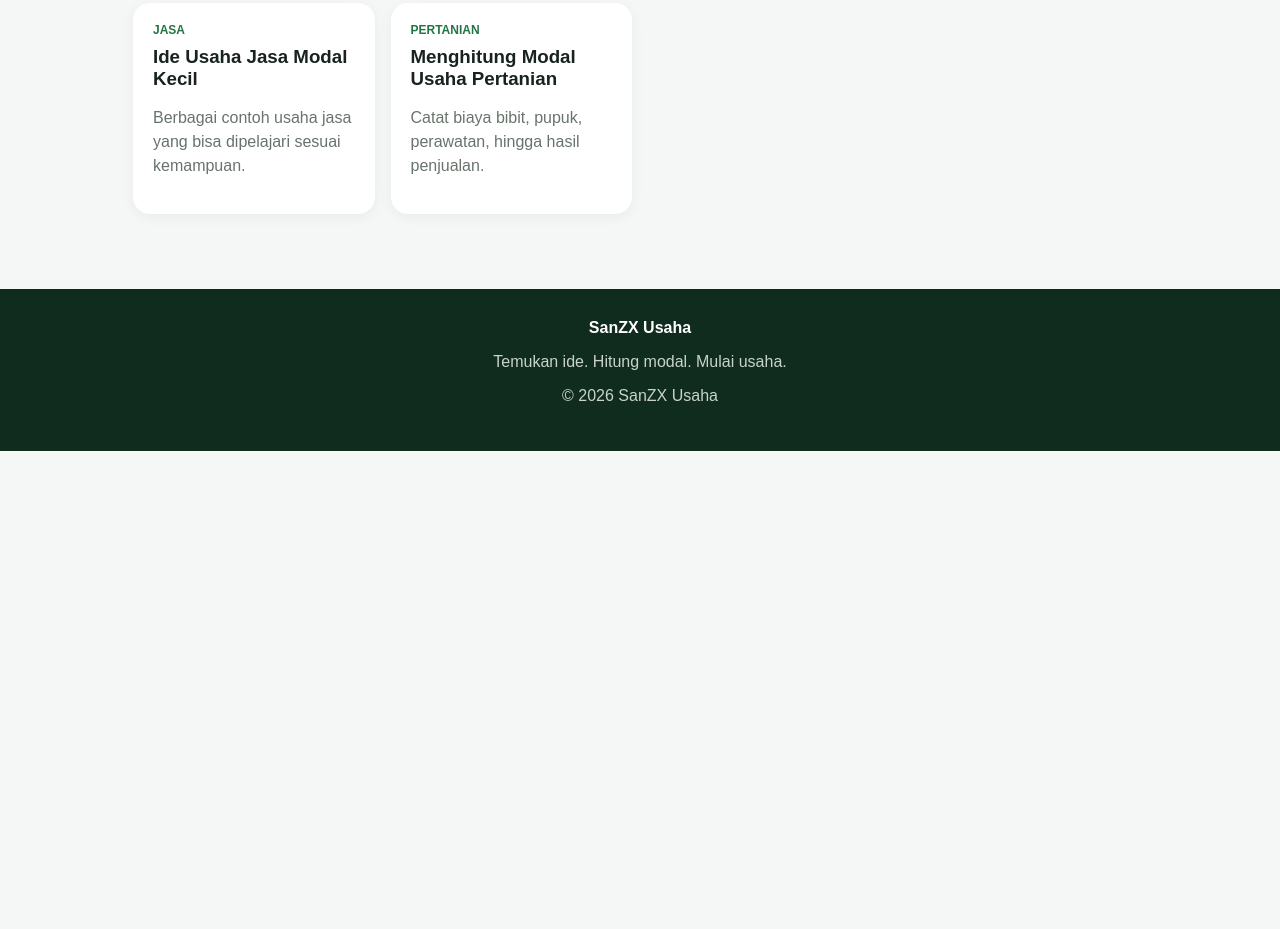
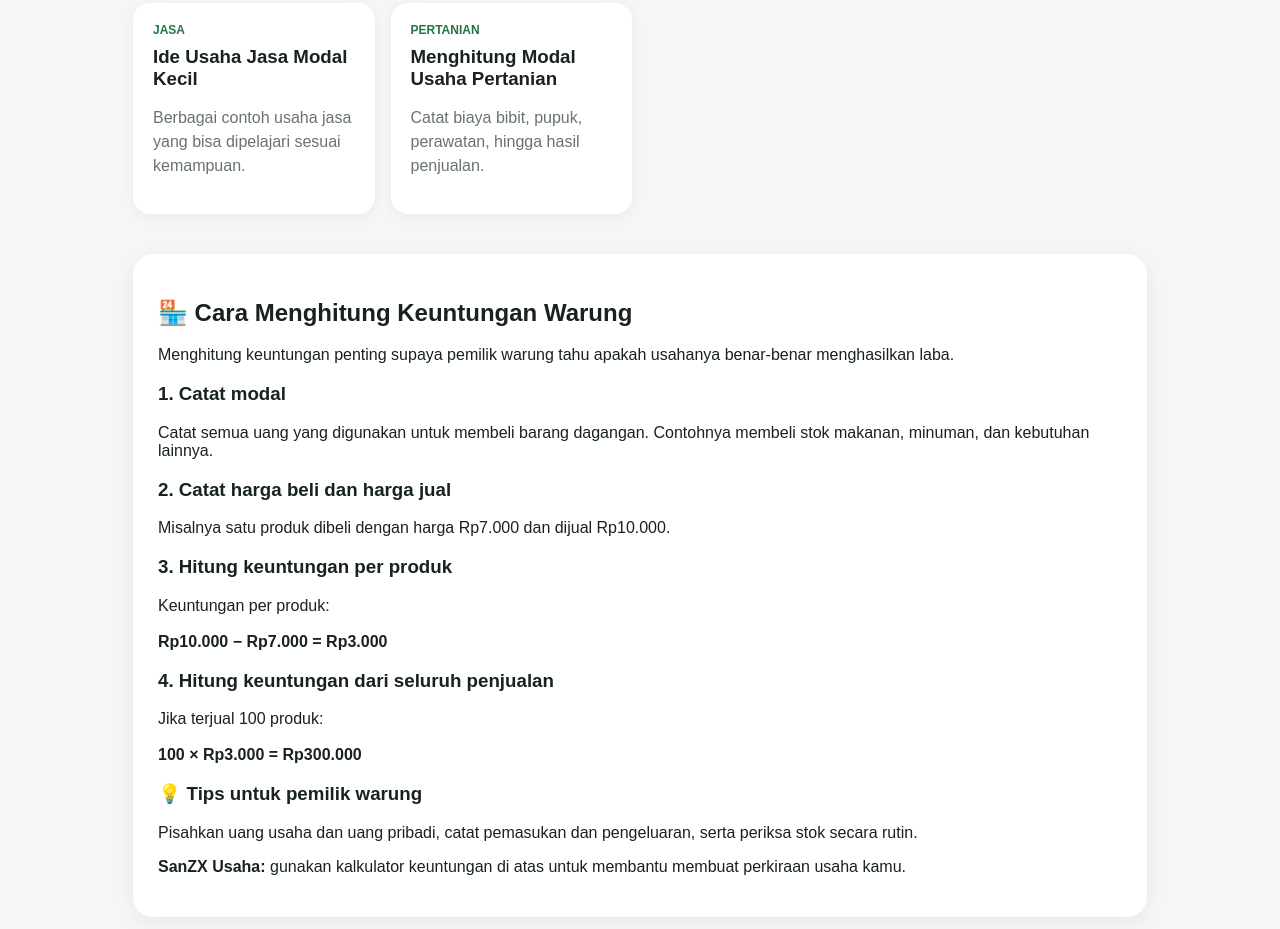
Before and after one commit to kalsanzx/sanzx-tips, a plain HTML site: page index.html in a window 1280 px wide. Shown: the part 1531-2460 px from the top of the page. Before the commit the page ends 1982 px from the top, so only its background shows below. Drawn offline with Linux system fonts and the light colour scheme.

Commit message:
Tambahkan artikel keuntungan warung
Menambahkan artikel pertama tentang cara menghitung
keuntungan warung.

```diff
--- a/index.html
+++ b/index.html
@@ -388,11 +388,22 @@ Masukkan data usaha lalu tekan tombol hitung.
 
 <article class="article">
 <div class="tag">WARUNG & GROSIR</div>
-<h3>Cara Menghitung Keuntungan Warung</h3>
+
+<h3>
+<a href="#artikel-warung" style="color:inherit;text-decoration:none;">
+Cara Menghitung Keuntungan Warung
+</a>
+</h3>
+
 <p>
 Pelajari cara mencatat modal, harga beli,
 harga jual, stok, dan keuntungan.
 </p>
+
+<a href="#artikel-warung"
+style="color:#247545;font-weight:bold;text-decoration:none;">
+Baca artikel →
+</a>
 </article>
 
 <article class="article">
@@ -443,7 +454,58 @@ hingga hasil penjualan.
 </div>
 
 </section>
+<section id="artikel-warung" class="calculator">
 
+<h2>🏪 Cara Menghitung Keuntungan Warung</h2>
+
+<p>
+Menghitung keuntungan penting supaya pemilik warung tahu
+apakah usahanya benar-benar menghasilkan laba.
+</p>
+
+<h3>1. Catat modal</h3>
+
+<p>
+Catat semua uang yang digunakan untuk membeli barang dagangan.
+Contohnya membeli stok makanan, minuman, dan kebutuhan lainnya.
+</p>
+
+<h3>2. Catat harga beli dan harga jual</h3>
+
+<p>
+Misalnya satu produk dibeli dengan harga Rp7.000 dan dijual
+Rp10.000.
+</p>
+
+<h3>3. Hitung keuntungan per produk</h3>
+
+<p>
+Keuntungan per produk:
+<br><br>
+<b>Rp10.000 − Rp7.000 = Rp3.000</b>
+</p>
+
+<h3>4. Hitung keuntungan dari seluruh penjualan</h3>
+
+<p>
+Jika terjual 100 produk:
+<br><br>
+<b>100 × Rp3.000 = Rp300.000</b>
+</p>
+
+<h3>💡 Tips untuk pemilik warung</h3>
+
+<p>
+Pisahkan uang usaha dan uang pribadi, catat pemasukan dan
+pengeluaran, serta periksa stok secara rutin.
+</p>
+
+<p>
+<b>SanZX Usaha:</b> gunakan kalkulator keuntungan di atas
+untuk membantu membuat perkiraan usaha kamu.
+</p>
+
+</section>
 </main>
 
 
```
